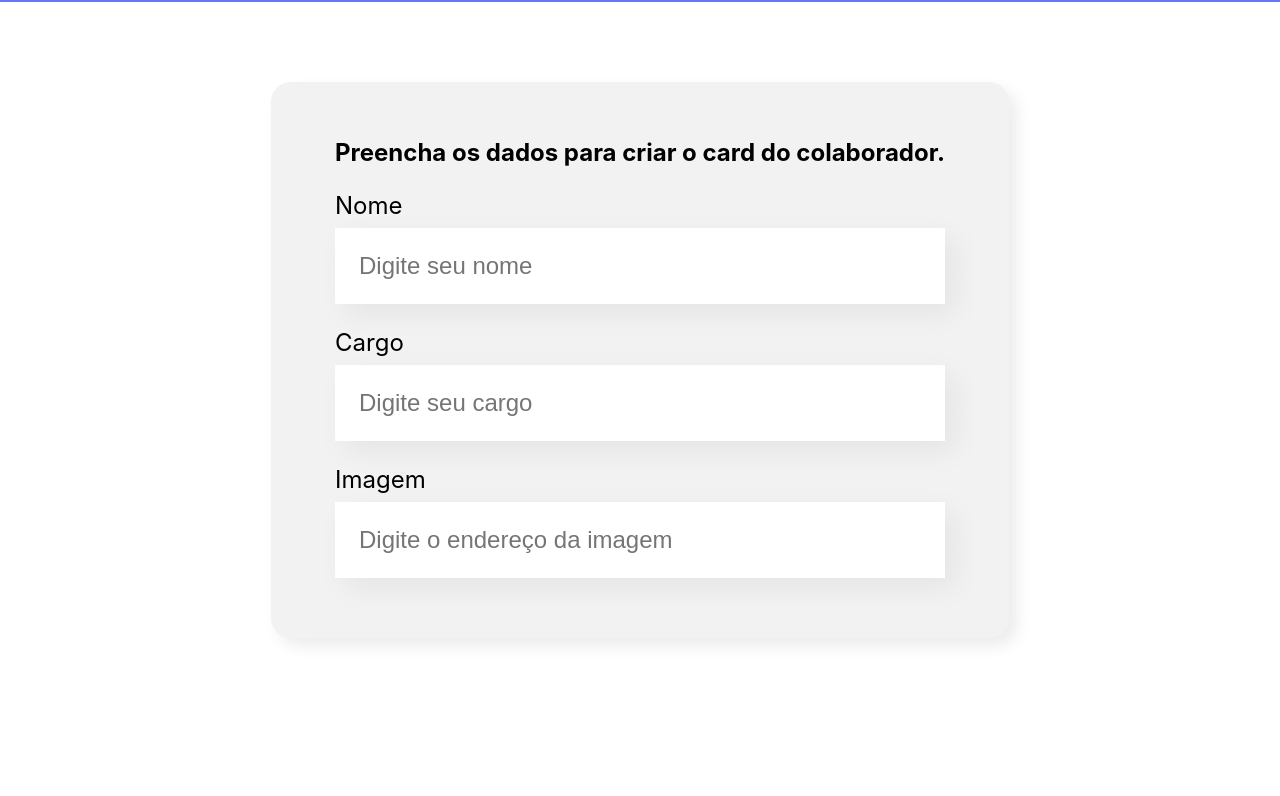
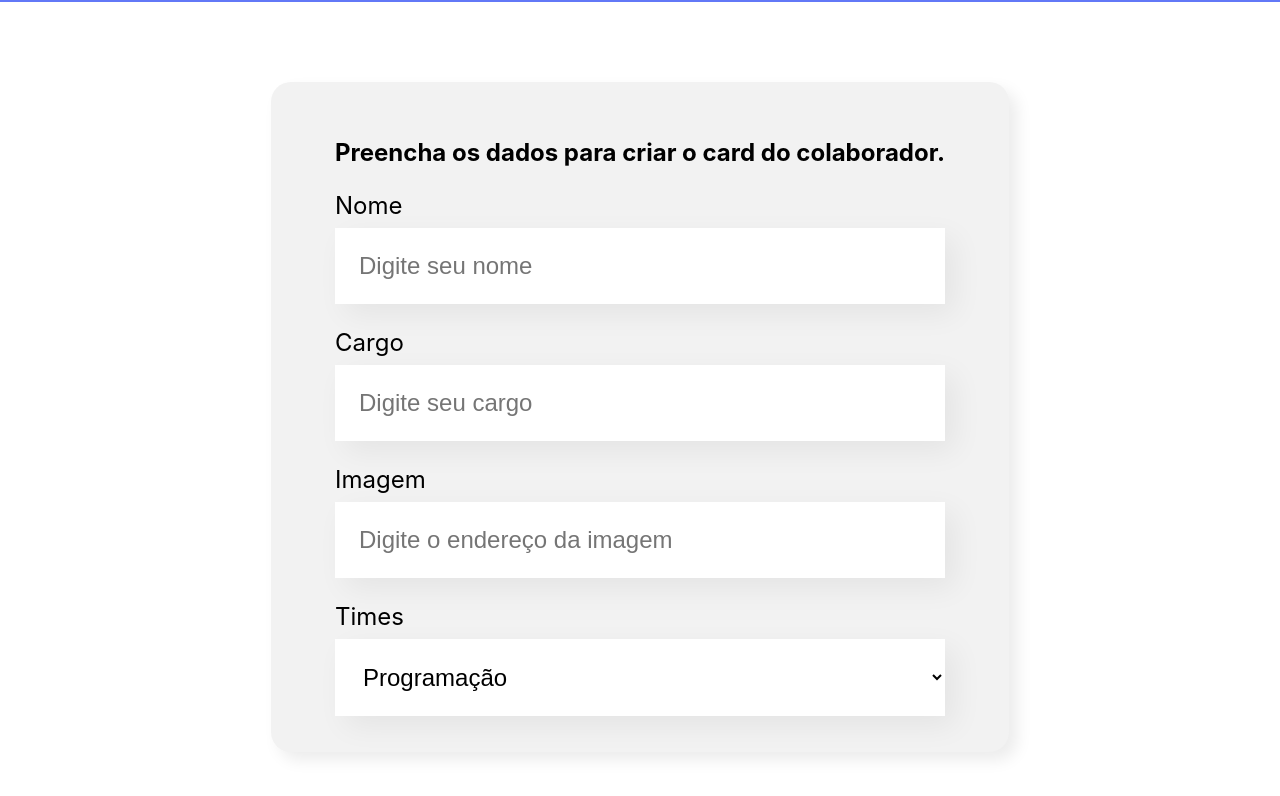
Before and after one commit to fredsons/Organo, a JavaScript app: page / in a window 1280 px wide. Shown: the part 496-1292 px from the top of the page. Before the commit the page ends 1214 px from the top, so only its background shows below. Built offline with nearby package versions, Linux system fonts and the light colour scheme; the HTML template or start-up script is replaced by a standard one.

Commit message:
cria componente select

```diff
--- a/src/Componentes/Formulario/index.js
+++ b/src/Componentes/Formulario/index.js
@@ -1,7 +1,18 @@
 import CampoTexto from '../CampoTexto';
+import ListaSuspensa from '../ListaSuspensa';
 import './Formulario.css'
 
 const Formulario = () => {
+
+  const times = [
+    'Programação',
+    'Front-End',
+    'Data Science',
+    'Devops',
+    'UX e Design',
+    'Mobile',
+    'Inovação e Gestão'
+  ]
   return (
     <section className='formulario'>
       <form>
@@ -9,6 +20,7 @@
         <CampoTexto label="Nome" placeholder="Digite seu nome" />
         <CampoTexto label="Cargo" placeholder="Digite seu cargo" />
         <CampoTexto label="Imagem" placeholder="Digite o endereço da imagem" />
+        <ListaSuspensa label="Times" itens={times} />
       </form>
     </section>
   )
--- /dev/null
+++ b/src/Componentes/ListaSuspensa/ListaSuspensa.css
@@ -0,0 +1,16 @@
+.lista-suspensa label {
+  display: block;
+  margin-bottom: 8px;
+  font-size: 24px;
+}
+
+.lista-suspensa select {
+  background-color: #fff;
+  box-shadow: 10px 10px 30px rgba(0, 0, 0, 0.06);
+  width: 100%;
+  border: none;
+  font-size: 24px;
+  padding: 24px;
+  box-sizing: border-box;
+  outline: none;
+}
--- /dev/null
+++ b/src/Componentes/ListaSuspensa/index.js
@@ -0,0 +1,14 @@
+import './ListaSuspensa.css';
+
+const ListaSuspensa = (props) => {
+  return (
+    <div className='lista-suspensa'>
+      <label>{props.label}</label>
+      <select>
+        {props.itens.map(item => <option key={item}>{item}</option>)}
+      </select>
+    </div>
+  )
+}
+
+export default ListaSuspensa;
```
